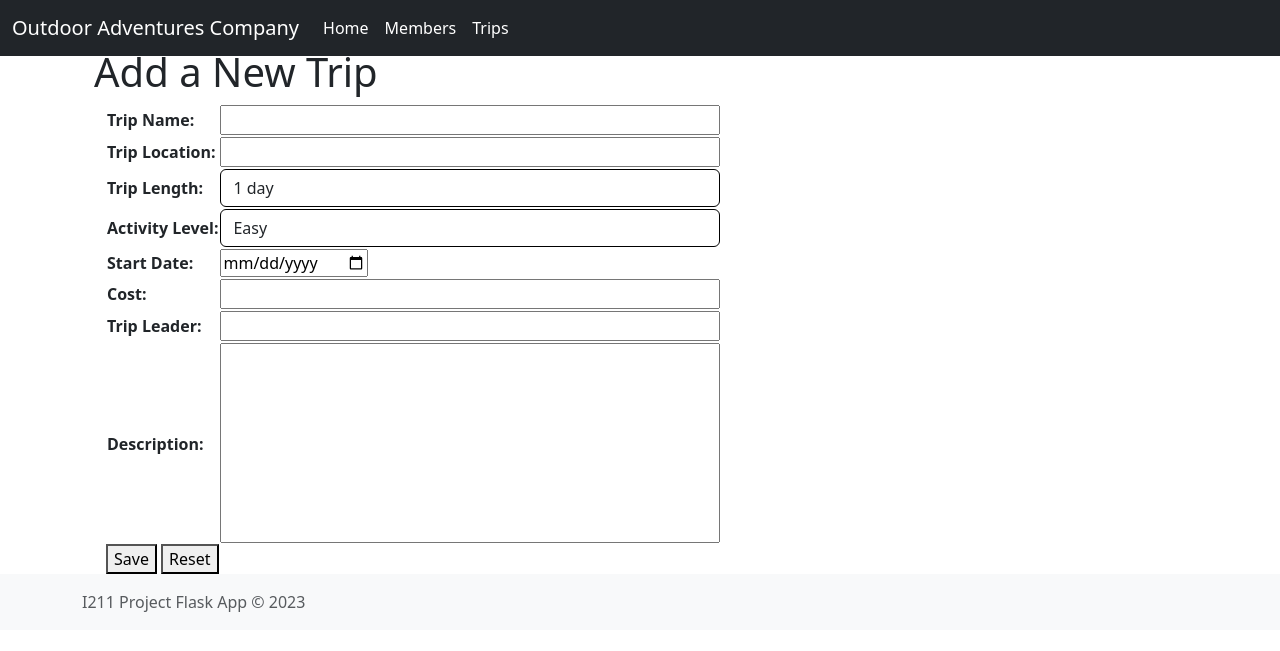
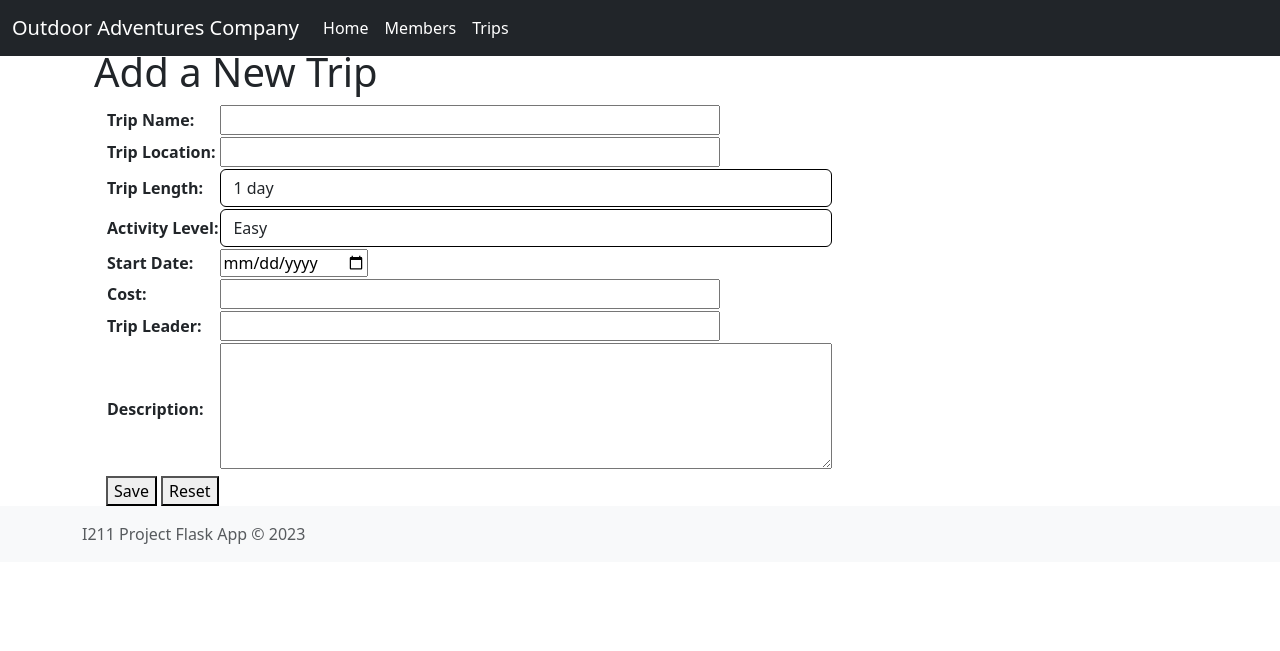
Before and after one commit to gavsimps/I211_project, a Flask app: page /trips/add in a window 1280 px wide. Shown: the top 651 px of the page. Run offline with Flask 2, Linux system fonts and the light colour scheme; some libraries are stand-ins or nearby versions.

Commit message:
fixed sorting for members and trips when adding

```diff
--- a/app.py
+++ b/app.py
@@ -73,7 +73,7 @@ def index():
 # MEMBERS
 @app.route('/members')
 def members():
-    member_info = get_members()
+    member_info = sorted(get_members(), key = lambda x:x['DoB'])
     return render_template('members.html',member_info=member_info,member_header=member_header)
 
 @app.route('/members/add', methods=['GET','POST'])
@@ -105,7 +105,7 @@ def add_member():
 # TRIPS
 @app.route('/trips')
 def trips():
-    trips_info = get_trips()
+    trips_info = sorted(get_trips(), key = lambda x:x['start_date'])
     return render_template('trips.html',trips_info=trips_info)
 
 @app.route('/trips/add', methods=['GET','POST'])
@@ -140,6 +140,7 @@ def trip(trip_id=None):
     else:
         return render_template('trips.html',trips_info=trips_info)
 
+# EDIT TRIPS
 @app.route('/trips/<trip_id>/edit')
 def edit_trip():
     return render_template('trip_form.html')
--- a/templates/add_trip.html
+++ b/templates/add_trip.html
@@ -84,8 +84,8 @@ text boxes
                 </tr>
 
                 <tr>
-                    <th><label for="desc" style="vertical-align: text-top">Description:</label></th>
-                    <td><input type="text" style="width: 500px;height: 200px" id="desc" name="desc"></td>
+                    <th><label for="desc">Description:</label></th>
+                    <td><textarea id="desc" name="desc" cols="64" rows="5"></textarea></td>
                 </tr>
             </table>
             <button type="submit" value="Submit">Save</button>
--- a/trips.csv
+++ b/trips.csv
@@ -3,4 +3,3 @@ Yellowstone Old Faithful Eruption Dive,2023-03-21,3 Days,$80,Yellowstone Nationa
 Randy's Redwood Escapade,2023-02-18,5 Days,$200,Redwood National Park CA,Easy,Randy Murphy,5 days of exploring the natural redwoods in California!
 Great Smokey Mountains Adventure,2023-04-15,4 Days,$2200,Great Smokey Mountains National Park TN,Intermediate,Rei Mikero,This 4-day adventure brings you face to face with the many facets and hidden wonders of the Great Smoky Mountains.
 Grand Teton Kayaking,2023-06-06,2 Days,$1600,Grand Teton National Park WY,Easy,Nathan Meathers,The Grand Tetons are renowned for breathtaking beauty. This incredible 2-day trip takes us through some of the best sights.
-going to hell,2023-03-30,1 week+,free,hell,Certain Death,me,we are going to hell
```
